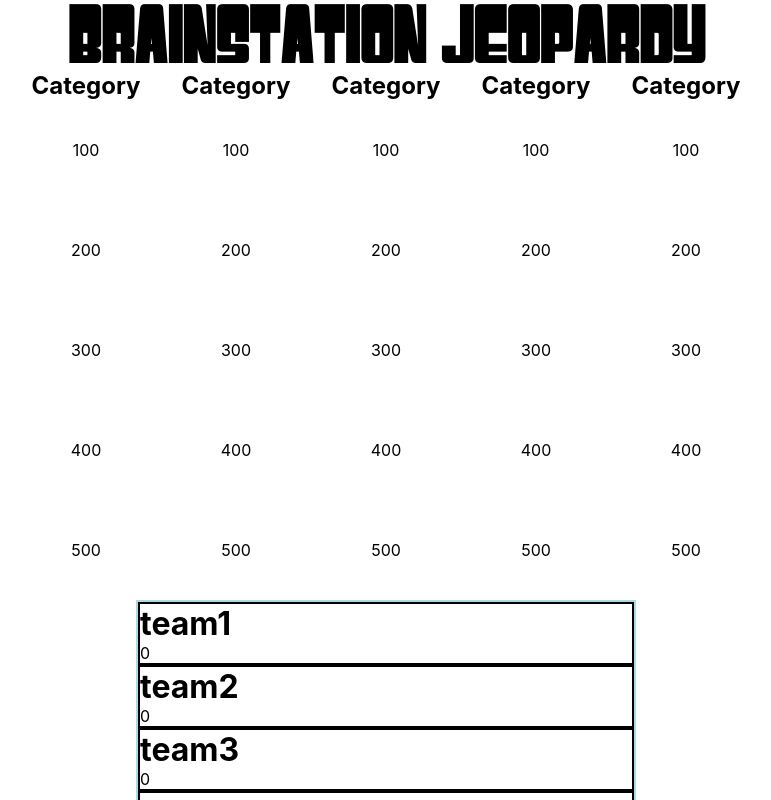
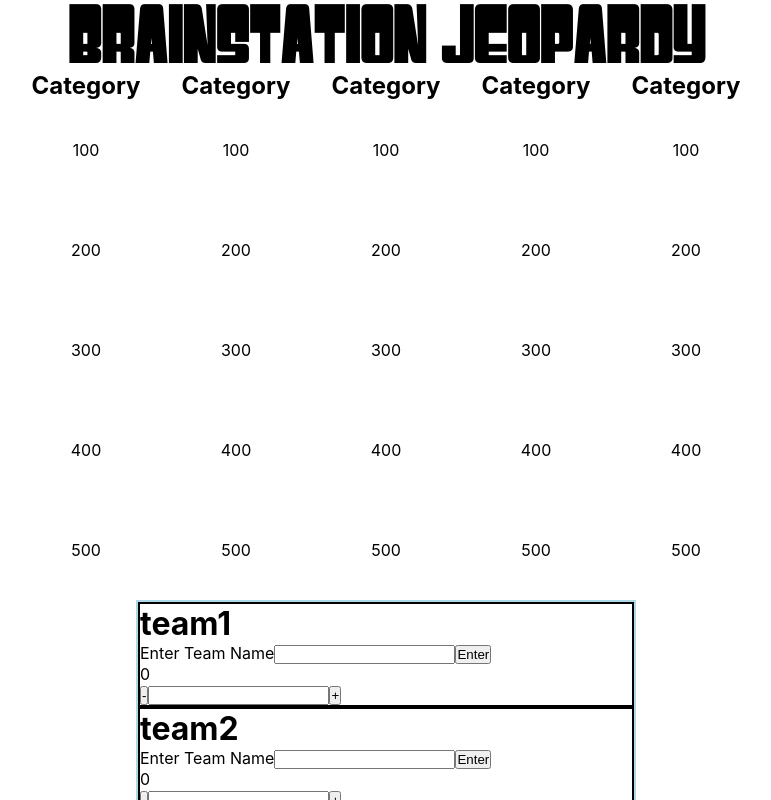
Before and after one commit to tiffvchan/jeopardy, a React (Create React App) app: page / in a window 1280 px wide. Both pictures are taken after typing "5" into the empty fields and a click on the button "Enter". Shown: the top 800 px of the page, without its empty margins (254-1025 px from the left). Built offline with nearby package versions, Linux system fonts and the light colour scheme.

Commit message:
added enter team name on teamscore component

```diff
--- a/src/components/Scoreboard/Scoreboard.js
+++ b/src/components/Scoreboard/Scoreboard.js
@@ -41,9 +41,9 @@ const Scoreboard = () => {
         teams.length === 0 && (
           <div className="scoreboard scoreboard--form">
             <form onSubmit={submitHandler}>
-              <label htmlFor="app__teams">Enter Number of Teams</label>
+              <label htmlFor="scoreboard__teams">Enter Number of Teams</label>
               <input
-                id="app__teams"
+                id="scoreboard__teams"
                 type="number"
                 name="numberTeams"
                 required
--- a/src/components/TeamScore/TeamScore.js
+++ b/src/components/TeamScore/TeamScore.js
@@ -1,12 +1,41 @@
-import React from "react";
+import React, { useState } from "react";
 import "./teamscore.scss";
 
 const TeamScore = ({ teamNumber, teamScore }) => {
+  const [points, setPoints] = useState();
+  const [teamName, setTeamName] = useState("");
+
+  const pointsEntered = (e) => {
+    e.preventDefault();
+    console.log("input value", e.target.value);
+    setPoints(parseInt(e.target.value));
+  };
+
+  const submitName = (e) => {
+    e.preventDefault();
+    setTeamName(e.target.name.value);
+    e.target.reset();
+  };
   return (
     <>
       <div className="teamscore">
         <h1 className="teamscore__heading">{teamNumber}</h1>
+        {teamName && teamName !== "" ? (
+          <h2 className="teamscore__customName">{teamName}</h2>
+        ) : (
+          <div className="teamscore__customName">
+            <form onSubmit={submitName}>
+              <label htmlFor="teamscore__name">Enter Team Name</label>
+              <input id="teamscore__name" type="text" name="name" required />
+              <button type="submit">Enter</button>
+            </form>
+          </div>
+        )}
+
         <p className="teamscore__score">{teamScore}</p>
+        <button>-</button>
+        <input type="number" onChange={pointsEntered} required />
+        <button>+</button>
       </div>
     </>
   );
```
